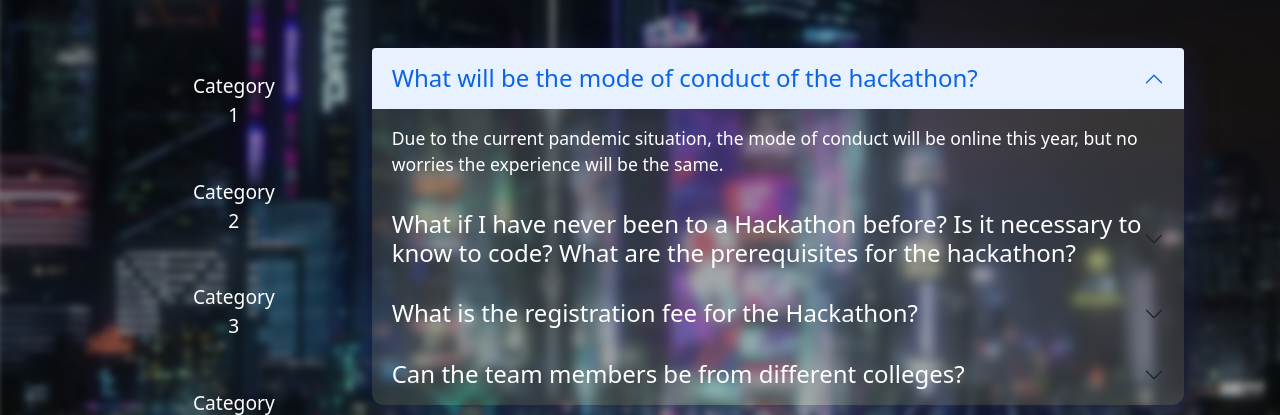
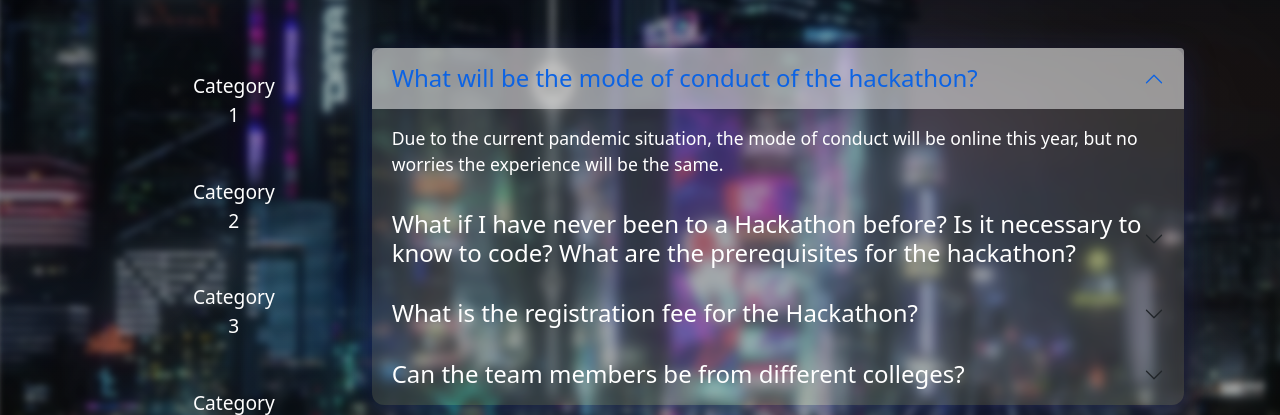
Before and after one commit to MicrosoftStudentChapter/MAKEATHON, a Django app: template templates/FAQ/index.html in a window 1280 px wide. Shown: the part 163-578 px from the top of the page. Run offline with Django 3.2, Linux system fonts and the light colour scheme; the template is opened without the code that fills it, so the values that code supplies are empty.

Commit message:
Made background transluscent from white

```diff
--- a/templates/FAQ/static/css/style.css
+++ b/templates/FAQ/static/css/style.css
@@ -61,6 +61,11 @@ h1 {
   background-color: rgba(255, 255, 255, 0);
   border: none;
   box-shadow: none;
+}
+
+.accordion-button:not(.collapsed) {
+    color: #0c63e4;
+    background-color: rgba(255, 255, 255, 0.5);
 }
 
 .accordion-item {
```
